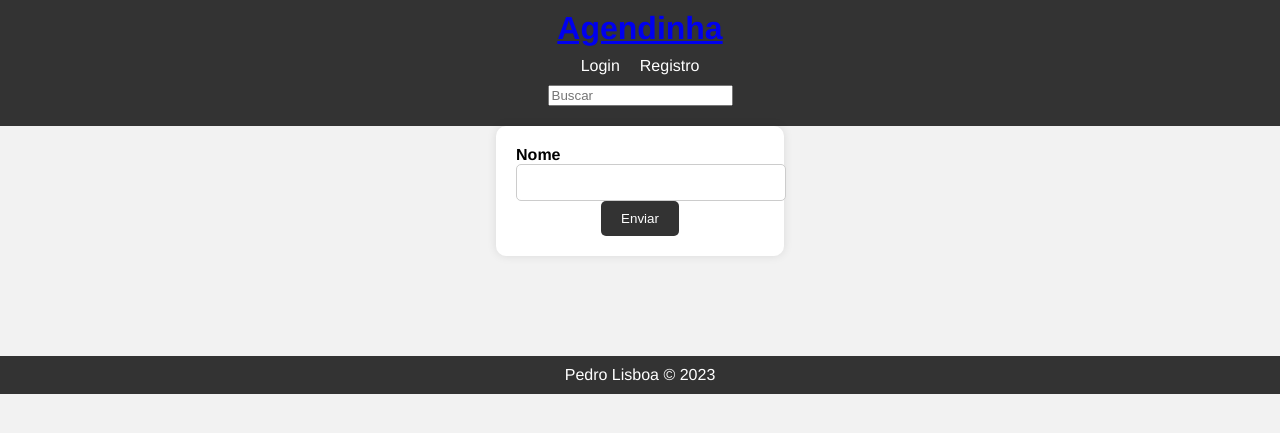
After one commit to pedrolisboaa/agenda_de_contatos, a Django app: page /contato/criar/ in a window 1280 px wide. The commit adds this page. Shown: the top 433 px of the page. Run offline with Django 3.2, Linux system fonts and the light colour scheme.

Commit message:
atualizando

```diff
--- a/contato/static/css/style.css
+++ b/contato/static/css/style.css
@@ -150,3 +150,42 @@ tbody tr:nth-child(odd) {
   content: '\2192'; /* Setinha para a direita */
   margin-right: 0;
 }
+
+/* Estilizando o formulário */
+form {
+    display: flex;
+    flex-direction: column;
+    align-items: center;
+}
+
+/* Estilizando as labels */
+label {
+    font-weight: bold;
+    margin-bottom: 5px;
+}
+
+/* Estilizando os campos de entrada de texto */
+.input-group {
+    margin-bottom: 10px;
+}
+
+input[type="text"] {
+    width: 100%;
+    padding: 10px;
+    border: 1px solid #ccc;
+    border-radius: 5px;
+}
+
+/* Estilizando o botão de envio */
+.btn {
+    background-color: #333;
+    color: #fff;
+    padding: 10px 20px;
+    border: none;
+    border-radius: 5px;
+    cursor: pointer;
+}
+
+.btn:hover {
+    background-color: #0056b3;
+}
--- /dev/null
+++ b/contato/templates/criar.html
@@ -0,0 +1,32 @@
+{% extends "base.html" %}
+
+{% block titiulo %}
+    Inserindo Contato!
+{% endblock titiulo %}
+
+{% block conteudo %}
+
+    <div class="container__main">
+        <div class="container__contatos">
+            <form action="{% url 'criar' %}" method="POST" enctype="multipart/form-data">
+
+                {% csrf_token %}
+
+                <div class="form-content">
+                    <div class="form-group">
+                    <label for="nome">Nome</label>
+                    <input type="text" name="nome" maxlength="255" id="nome">
+                    </div>
+                </div>
+
+                <div class="form-content">
+                    <div class="form-group">
+                    <button class="btn" type="submit">Enviar</button>
+                    </div>
+                </div>
+
+    </form>
+        </div>
+    </div>
+
+{% endblock conteudo %}
--- a/contato/urls.py
+++ b/contato/urls.py
@@ -1,5 +1,5 @@
 from django.urls import path
-from .views import index, contato_unico, buscar
+from .views import index, contato_unico, buscar, criar
 
 urlpatterns = [
     path('buscar/', buscar, name='buscar'),
@@ -9,6 +9,6 @@ urlpatterns = [
     path('contato/<int:id_contato>/detalhe/', contato_unico, name='contato_unico'),
     #path('contato/<int:id_contato>/atualizar/', contato_unico, name='contato_unico'),
     #path('contato/<int:id_contato>/detelar/', contato_unico, name='contato_unico'),
-    #path('contato/criar/', contato_unico, name='contato_unico'),
+    path('contato/criar/', criar, name='criar'),
 
 ]
--- a/contato/views/__init__.py
+++ b/contato/views/__init__.py
@@ -1 +1,2 @@
 from .contato_views import *
+from .contato_forms import *
--- /dev/null
+++ b/contato/views/contato_forms.py
@@ -0,0 +1,14 @@
+from django.shortcuts import render, redirect
+from contato.models import Contato
+from django.http import Http404
+from django.db.models import Q
+from django.core.paginator import Paginator
+
+# Create your views here.
+
+def criar(request):
+    context = {
+
+    }
+
+    return render(request, 'criar.html', context)
```
